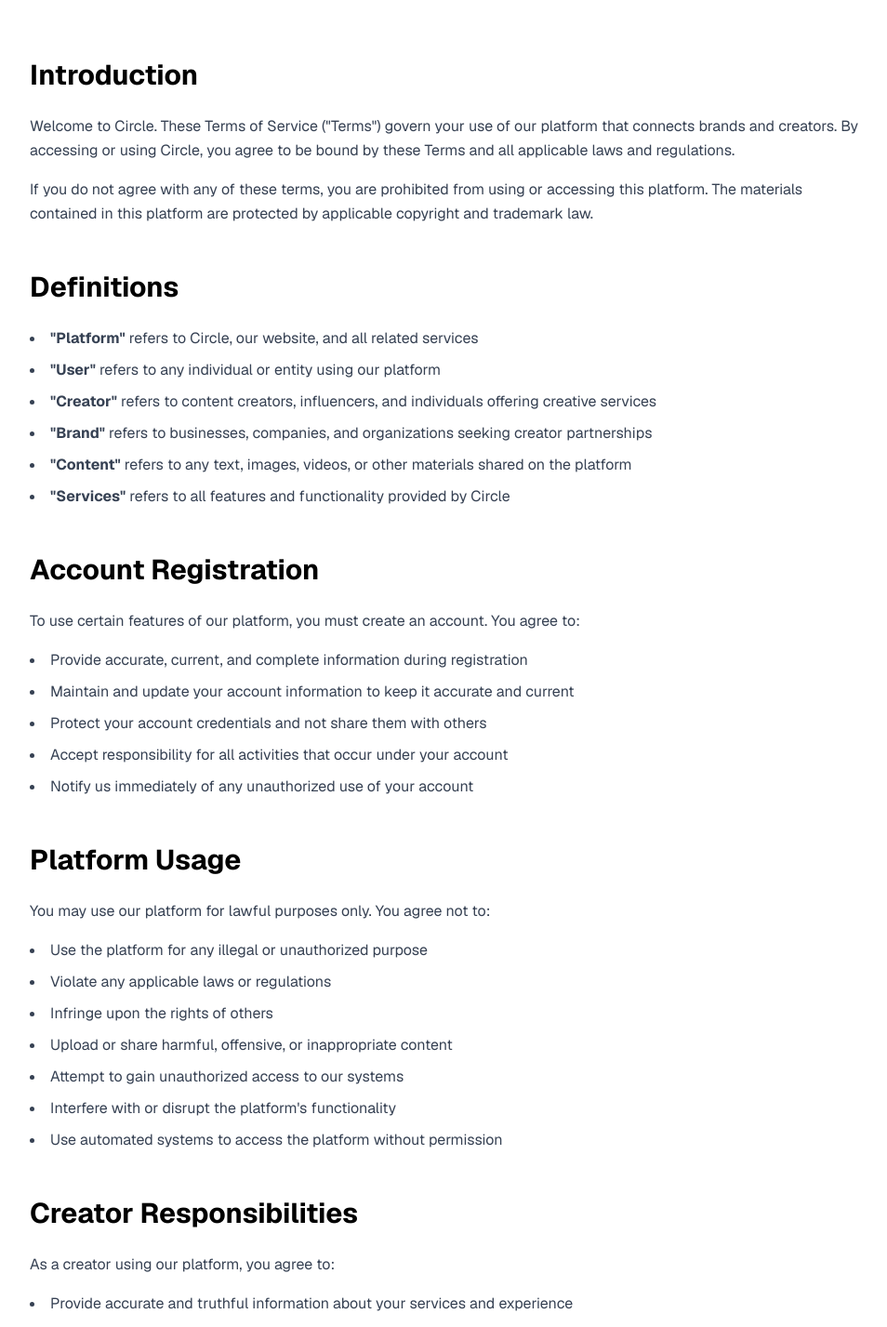
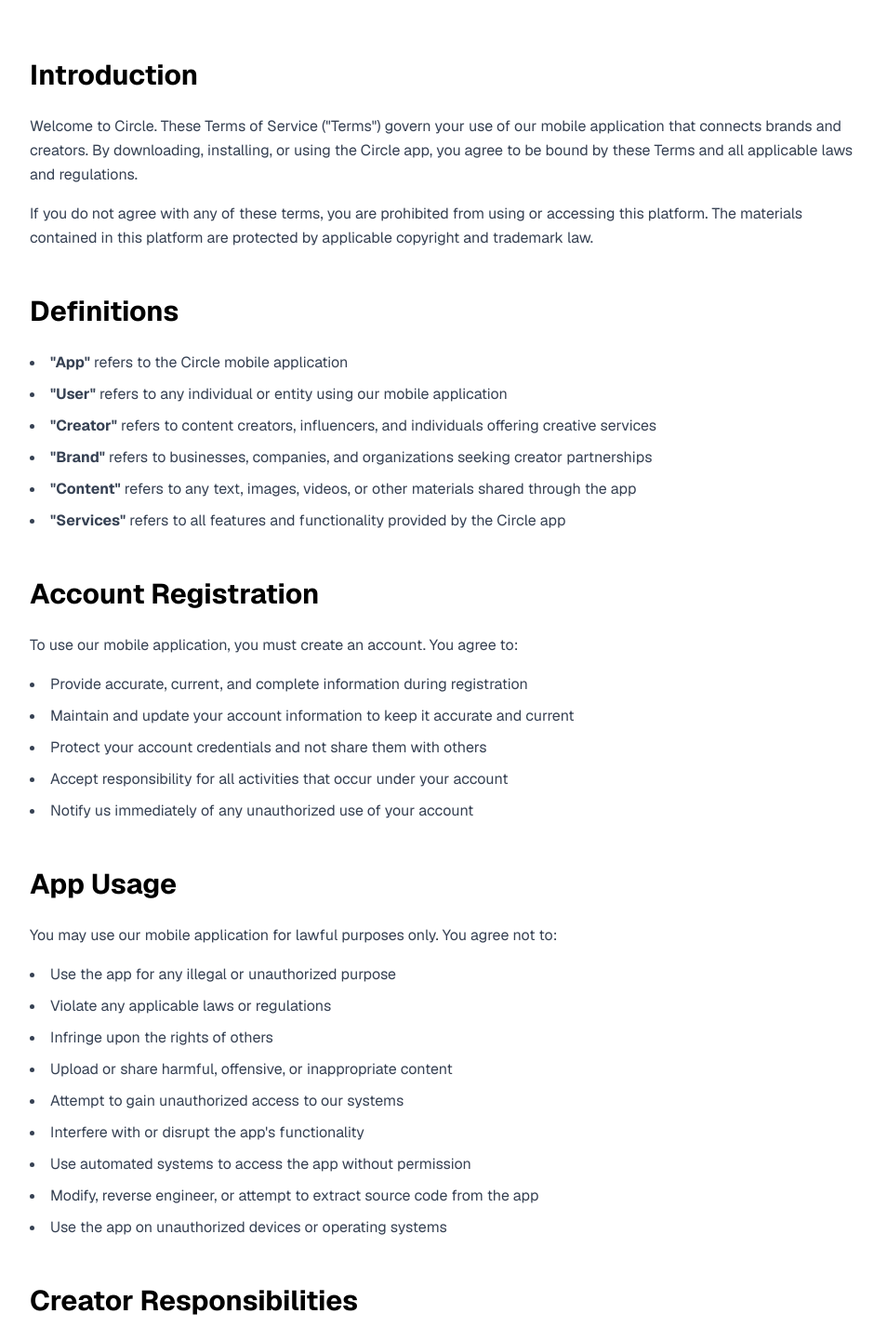
Before and after one commit to decodewithParth/circle-5, a Next.js app: page /terms in a window 1280 px wide. Shown: the part 440-1867 px from the top of the page at 93% size, without its empty margins (160-1114 px from the left). Built offline with nearby package versions, Linux system fonts and the light colour scheme.

Commit message:
changed the content of the policies

```diff
--- a/src/app/privacy/page.tsx
+++ b/src/app/privacy/page.tsx
@@ -128,13 +128,14 @@
 
                   <h3 className="text-2xl font-semibold text-black dark:text-white mb-4">Usage Information</h3>
                   <p className="text-gray-700 dark:text-gray-300 leading-relaxed mb-4">
-                    We automatically collect certain information about your use of our platform:
+                    We automatically collect certain information about your use of our mobile application:
                   </p>
                   <ul className="list-disc list-inside text-gray-700 dark:text-gray-300 leading-relaxed mb-6 space-y-2">
-                    <li>Log data (IP address, browser type, pages visited)</li>
-                    <li>Device information (device type, operating system)</li>
-                    <li>Usage patterns and interactions with the platform</li>
-                    <li>Cookies and similar tracking technologies</li>
+                    <li>Device information (device type, operating system, app version)</li>
+                    <li>Location data (with your permission)</li>
+                    <li>Usage patterns and interactions with the app</li>
+                    <li>App performance and crash reports</li>
+                    <li>Push notification interactions</li>
                   </ul>
                 </div>
 
@@ -145,12 +146,14 @@
                     We use the collected information for the following purposes:
                   </p>
                   <ul className="list-disc list-inside text-gray-700 dark:text-gray-300 leading-relaxed mb-6 space-y-2">
-                    <li>To provide and maintain our platform services</li>
+                    <li>To provide and maintain our mobile application services</li>
                     <li>To facilitate connections between brands and creators</li>
                     <li>To process payments and manage financial transactions</li>
                     <li>To communicate with you about your account and services</li>
-                    <li>To improve our platform and develop new features</li>
-                    <li>To ensure platform security and prevent fraud</li>
+                    <li>To improve our app and develop new features</li>
+                    <li>To ensure app security and prevent fraud</li>
+                    <li>To send push notifications and updates</li>
+                    <li>To provide location-based services (with your permission)</li>
                     <li>To comply with legal obligations</li>
                   </ul>
                 </div>
@@ -162,7 +165,7 @@
                     We do not sell, trade, or rent your personal information to third parties. We may share your information in the following circumstances:
                   </p>
                   <ul className="list-disc list-inside text-gray-700 dark:text-gray-300 leading-relaxed mb-6 space-y-2">
-                    <li><strong>With other users:</strong> Your profile information may be visible to other users on the platform</li>
+                    <li><strong>With other users:</strong> Your profile information may be visible to other users on the app</li>
                     <li><strong>Service providers:</strong> We may share information with trusted third-party service providers</li>
                     <li><strong>Legal requirements:</strong> We may disclose information if required by law or to protect our rights</li>
                     <li><strong>Business transfers:</strong> In case of merger, acquisition, or sale of assets</li>
@@ -192,12 +195,19 @@
                   </ul>
                 </div>
 
-                {/* Cookies */}
+                {/* App Permissions */}
                 <div className="mb-12">
-                  <h2 className="text-3xl font-bold text-black dark:text-white mb-6">Cookies and Tracking Technologies</h2>
+                  <h2 className="text-3xl font-bold text-black dark:text-white mb-6">App Permissions and Device Access</h2>
                   <p className="text-gray-700 dark:text-gray-300 leading-relaxed mb-4">
-                    We use cookies and similar tracking technologies to enhance your experience on our platform. You can control cookie settings through your browser preferences.
+                    Our mobile application may request access to certain features on your device. You can control these permissions through your device settings:
                   </p>
+                  <ul className="list-disc list-inside text-gray-700 dark:text-gray-300 leading-relaxed mb-6 space-y-2">
+                    <li><strong>Location Services:</strong> To help you find nearby creators and brands (optional)</li>
+                    <li><strong>Camera and Photos:</strong> To upload profile pictures and content</li>
+                    <li><strong>Push Notifications:</strong> To keep you updated about new opportunities</li>
+                    <li><strong>Storage:</strong> To save content and cache app data</li>
+                    <li><strong>Microphone:</strong> For voice messages and calls (if applicable)</li>
+                  </ul>
                 </div>
 
                 {/* Third-Party Links */}
--- a/src/app/terms/page.tsx
+++ b/src/app/terms/page.tsx
@@ -103,7 +103,7 @@
                 <div className="mb-12">
                   <h2 className="text-3xl font-bold text-black dark:text-white mb-6">Introduction</h2>
                   <p className="text-gray-700 dark:text-gray-300 leading-relaxed mb-4">
-                    Welcome to Circle. These Terms of Service ("Terms") govern your use of our platform that connects brands and creators. By accessing or using Circle, you agree to be bound by these Terms and all applicable laws and regulations.
+                    Welcome to Circle. These Terms of Service ("Terms") govern your use of our mobile application that connects brands and creators. By downloading, installing, or using the Circle app, you agree to be bound by these Terms and all applicable laws and regulations.
                   </p>
                   <p className="text-gray-700 dark:text-gray-300 leading-relaxed">
                     If you do not agree with any of these terms, you are prohibited from using or accessing this platform. The materials contained in this platform are protected by applicable copyright and trademark law.
@@ -114,12 +114,12 @@
                 <div className="mb-12">
                   <h2 className="text-3xl font-bold text-black dark:text-white mb-6">Definitions</h2>
                   <ul className="list-disc list-inside text-gray-700 dark:text-gray-300 leading-relaxed mb-6 space-y-2">
-                    <li><strong>"Platform"</strong> refers to Circle, our website, and all related services</li>
-                    <li><strong>"User"</strong> refers to any individual or entity using our platform</li>
+                    <li><strong>"App"</strong> refers to the Circle mobile application</li>
+                    <li><strong>"User"</strong> refers to any individual or entity using our mobile application</li>
                     <li><strong>"Creator"</strong> refers to content creators, influencers, and individuals offering creative services</li>
                     <li><strong>"Brand"</strong> refers to businesses, companies, and organizations seeking creator partnerships</li>
-                    <li><strong>"Content"</strong> refers to any text, images, videos, or other materials shared on the platform</li>
-                    <li><strong>"Services"</strong> refers to all features and functionality provided by Circle</li>
+                    <li><strong>"Content"</strong> refers to any text, images, videos, or other materials shared through the app</li>
+                    <li><strong>"Services"</strong> refers to all features and functionality provided by the Circle app</li>
                   </ul>
                 </div>
 
@@ -127,7 +127,7 @@
                 <div className="mb-12">
                   <h2 className="text-3xl font-bold text-black dark:text-white mb-6">Account Registration</h2>
                   <p className="text-gray-700 dark:text-gray-300 leading-relaxed mb-4">
-                    To use certain features of our platform, you must create an account. You agree to:
+                    To use our mobile application, you must create an account. You agree to:
                   </p>
                   <ul className="list-disc list-inside text-gray-700 dark:text-gray-300 leading-relaxed mb-6 space-y-2">
                     <li>Provide accurate, current, and complete information during registration</li>
@@ -138,20 +138,22 @@
                   </ul>
                 </div>
 
-                {/* Platform Usage */}
+                {/* App Usage */}
                 <div className="mb-12">
-                  <h2 className="text-3xl font-bold text-black dark:text-white mb-6">Platform Usage</h2>
+                  <h2 className="text-3xl font-bold text-black dark:text-white mb-6">App Usage</h2>
                   <p className="text-gray-700 dark:text-gray-300 leading-relaxed mb-4">
-                    You may use our platform for lawful purposes only. You agree not to:
+                    You may use our mobile application for lawful purposes only. You agree not to:
                   </p>
                   <ul className="list-disc list-inside text-gray-700 dark:text-gray-300 leading-relaxed mb-6 space-y-2">
-                    <li>Use the platform for any illegal or unauthorized purpose</li>
+                    <li>Use the app for any illegal or unauthorized purpose</li>
                     <li>Violate any applicable laws or regulations</li>
                     <li>Infringe upon the rights of others</li>
                     <li>Upload or share harmful, offensive, or inappropriate content</li>
                     <li>Attempt to gain unauthorized access to our systems</li>
-                    <li>Interfere with or disrupt the platform's functionality</li>
-                    <li>Use automated systems to access the platform without permission</li>
+                    <li>Interfere with or disrupt the app's functionality</li>
+                    <li>Use automated systems to access the app without permission</li>
+                    <li>Modify, reverse engineer, or attempt to extract source code from the app</li>
+                    <li>Use the app on unauthorized devices or operating systems</li>
                   </ul>
                 </div>
 
@@ -159,7 +161,7 @@
                 <div className="mb-12">
                   <h2 className="text-3xl font-bold text-black dark:text-white mb-6">Creator Responsibilities</h2>
                   <p className="text-gray-700 dark:text-gray-300 leading-relaxed mb-4">
-                    As a creator using our platform, you agree to:
+                    As a creator using our mobile application, you agree to:
                   </p>
                   <ul className="list-disc list-inside text-gray-700 dark:text-gray-300 leading-relaxed mb-6 space-y-2">
                     <li>Provide accurate and truthful information about your services and experience</li>
@@ -176,7 +178,7 @@
                 <div className="mb-12">
                   <h2 className="text-3xl font-bold text-black dark:text-white mb-6">Brand Responsibilities</h2>
                   <p className="text-gray-700 dark:text-gray-300 leading-relaxed mb-4">
-                    As a brand using our platform, you agree to:
+                    As a brand using our mobile application, you agree to:
                   </p>
                   <ul className="list-disc list-inside text-gray-700 dark:text-gray-300 leading-relaxed mb-6 space-y-2">
                     <li>Provide clear and accurate campaign briefs and requirements</li>
```
Also changed, not shown: src/app/cookies/page.tsx (+22 -18 lines).
